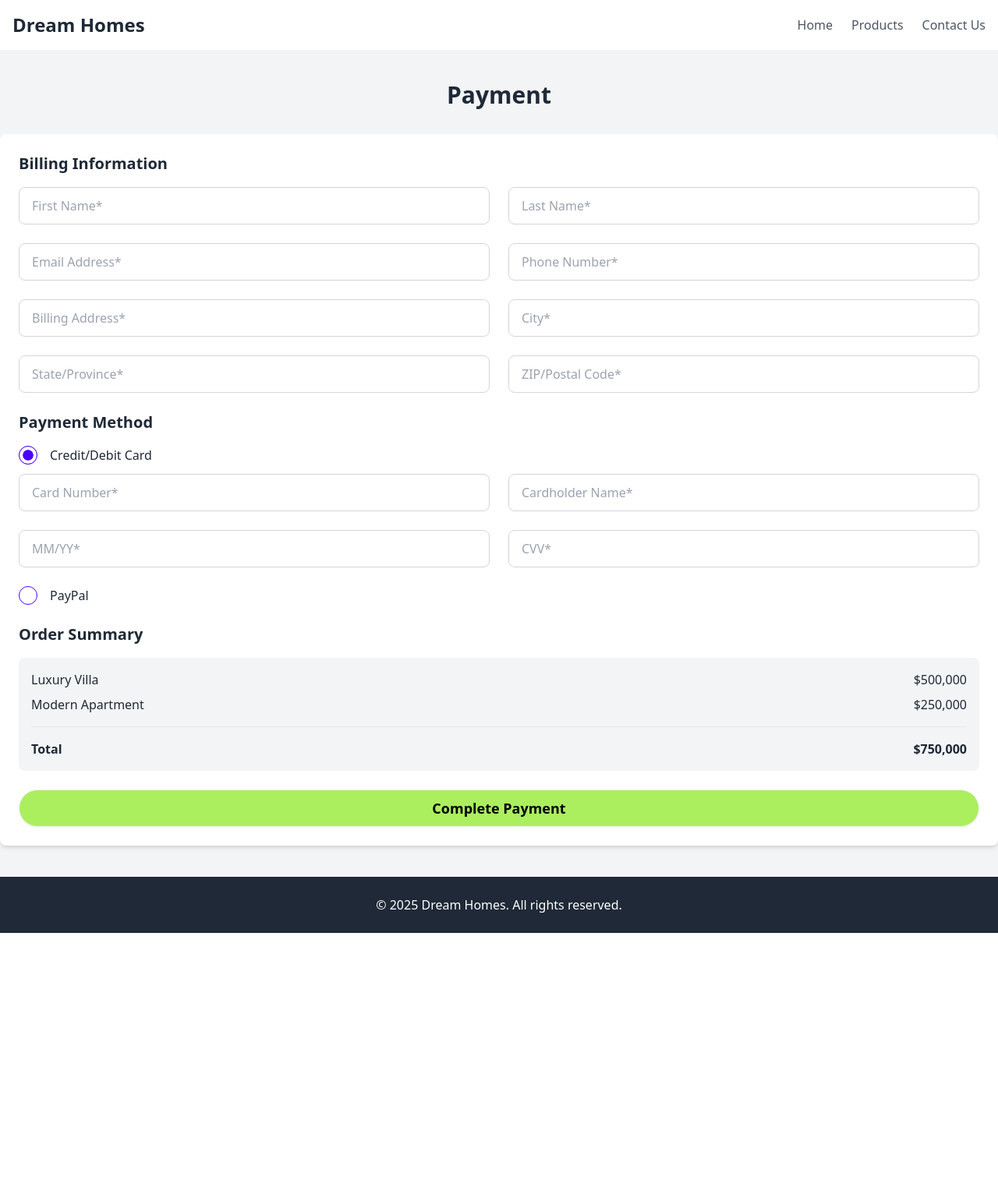
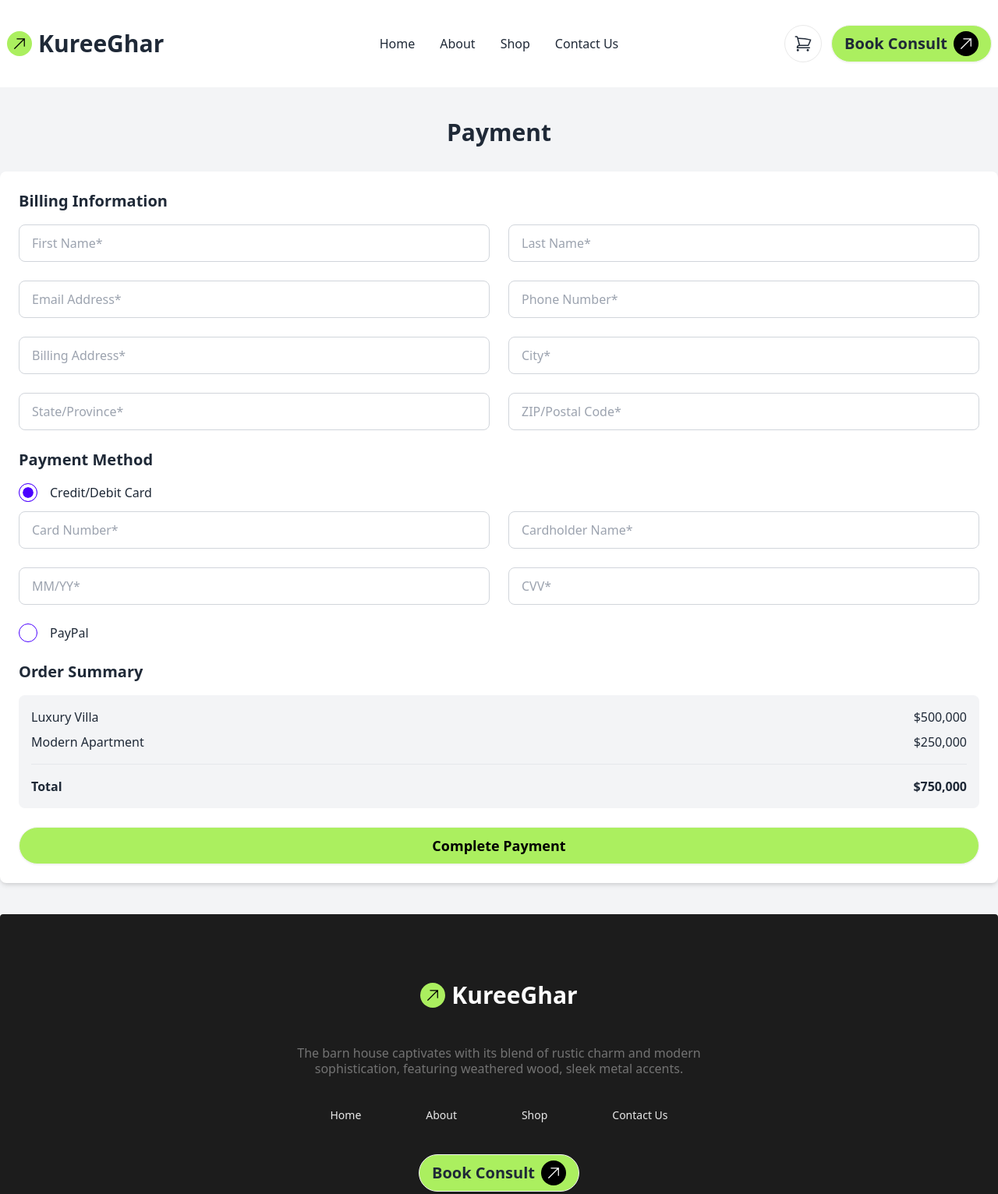
Before and after one commit to jabirstain3/KureeGhar, a plain HTML site: page checkout.html in a window 1280 px wide. Shown: the top 1532 px of the page at 78% size. Before the commit the page ends 1197 px from the top, so only its background shows below. Drawn offline with nearby package versions, Linux system fonts and the light colour scheme.

Commit message:
second commit

```diff
--- a/checkout.html
+++ b/checkout.html
@@ -9,16 +9,56 @@
     <link rel="stylesheet" href="./styles/index.css">
 </head>
 <body class="w-full max-w-[1440px] m-auto">
-    <header class="bg-white shadow-md p-4">
-        <div class="container mx-auto flex justify-between items-center">
-            <h1 class="text-2xl font-bold text-gray-800">Dream Homes</h1>
-            <nav>
-                <ul class="flex space-x-6">
-                    <li><a href="index.html" class="text-gray-600 hover:text-gray-900">Home</a></li>
-                    <li><a href="products.html" class="text-gray-600 hover:text-gray-900">Products</a></li>
-                    <li><a href="contact.html" class="text-gray-600 hover:text-gray-900">Contact Us</a></li>
+    <header id="navbar" class="w-full max-w-[1280px] m-auto">
+        <div class="my-1 md:my-3 lg:my-5 navbar">
+            <div class="navbar-start">
+                <a href="index.html">
+                    <button class="btn btn-ghost text-3xl font-extrabold p-0 m-0" href="index.html">
+                        <svg xmlns="http://www.w3.org/2000/svg" fill="none" viewBox="0 0 24 24" stroke-width="1.5" stroke="currentColor" class="size-8 p-[6px] bg-[#ABEF5F] rounded-full" style="color:black;">
+                        <path stroke-linecap="round" stroke-linejoin="round" d="m4.5 19.5 15-15m0 0H8.25m11.25 0v11.25" />
+                        </svg>
+                        <span>KureeGhar</span>
+                    </button>
+                </a>
+            </div>
+            <div class="navbar-center hidden lg:flex">
+                <ul class="menu menu-horizontal px-1 text-base">
+                    <li><a href="index.html">Home</a></li>
+                    <li><a href="about.html">About</a></li>
+                    <li><a href="shop.html">Shop</a></li>
+                    <li><a href="contact.html">Contact Us</a></li>
                 </ul>
-            </nav>
+            </div>
+            <div class="navbar-end">
+                <div class="hidden md:block md:flex items-center gap-3">
+                    <a href="cart.html">
+                        <button tabindex="0" role="button" class="btn btn-ghost  border-[#E9E9E9] bg-white btn-circle" href="cart.html">
+                            <svg xmlns="http://www.w3.org/2000/svg" fill="none" viewBox="0 0 24 24" stroke-width="1.5" stroke="currentColor" class="size-6">
+                                <path stroke-linecap="round" stroke-linejoin="round" d="M2.25 3h1.386c.51 0 .955.343 1.087.835l.383 1.437M7.5 14.25a3 3 0 0 0-3 3h15.75m-12.75-3h11.218c1.121-2.3 2.1-4.684 2.924-7.138a60.114 60.114 0 0 0-16.536-1.84M7.5 14.25 5.106 5.272M6 20.25a.75.75 0 1 1-1.5 0 .75.75 0 0 1 1.5 0Zm12.75 0a.75.75 0 1 1-1.5 0 .75.75 0 0 1 1.5 0Z" />
+                            </svg>
+                        </button>
+                    </a>
+                    <a href="contact.html" class="btn w-fit mx-auto rounded-full bg-[#ABEF5F] text-xl font-extrabold">
+                        Book Consult
+                        <svg xmlns="http://www.w3.org/2000/svg" fill="none" viewBox="0 0 24 24" stroke-width="1.5" stroke="currentColor" class="size-8 p-[6px] bg-black rounded-full" style="color:white;">
+                            <path stroke-linecap="round" stroke-linejoin="round" d="m4.5 19.5 15-15m0 0H8.25m11.25 0v11.25" />
+                        </svg>
+                    </a>
+                </div>
+                <div class="dropdown ">
+                    <div tabindex="0" role="button" class="btn btn-ghost border-[#E9E9E9] bg-white btn-circle lg:hidden p-0">
+                        <svg xmlns="http://www.w3.org/2000/svg" fill="none" viewBox="0 0 24 24" stroke-width="1.5" stroke="currentColor" class="size-7">
+                            <path stroke-linecap="round" stroke-linejoin="round" d="M3.75 6.75h16.5M3.75 12h16.5m-16.5 5.25h16.5" />
+                        </svg>
+                    </div>
+                    <!-- <ul tabindex="0" class="menu menu-sm dropdown-content bg-base-100 rounded-box z-[1] mt-3 w-52 p-2 shadow">
+                        <li><a>Item 1</a></li>
+                        <li><a>Parent</a></li>
+                        <li><a>Item 3</a></li>
+                        <li><a class="btn">Button</a></li>
+                    </ul> -->
+                </div>
+            </div>
         </div>
     </header>
 
@@ -103,9 +143,32 @@
         </dialog>
     </main>
 
-    <footer class="bg-gray-800 text-white py-6">
-        <div class="container mx-auto text-center">
-            <p>&copy; 2025 Dream Homes. All rights reserved.</p>
+    <footer class="footer footer-center bg-[#1C1C1C] text-base-content rounded p-20">
+        <div class="">
+            <button class="btn btn-ghost text-3xl text-white font-extrabold p-0 m-0">
+                <svg xmlns="http://www.w3.org/2000/svg" fill="none" viewBox="0 0 24 24" stroke-width="1.5" stroke="currentColor" class="size-8 p-[6px] bg-[#ABEF5F] rounded-full" style="color:black;">
+                <path stroke-linecap="round" stroke-linejoin="round" d="m4.5 19.5 15-15m0 0H8.25m11.25 0v11.25" />
+                </svg>
+                <span>KureeGhar</span>
+            </button>
+        </div>
+        <aside>
+            <p class="paragraph text-[#737373]">The barn house captivates with its blend of rustic charm and modern sophistication, featuring weathered wood, sleek metal accents.</p>
+        </aside>
+
+        <nav class=" w-11/12 max-w-[500px] grid sm:grid-flow-col gap-4 font-mormal text-[#E9E9E9]">
+            <a href="index.html" class="link link-hover">Home</a>
+            <a href="about.html" class="link link-hover">About</a>
+            <a href="shop.html" class="link link-hover">Shop</a>
+            <a href="contact.html" class="link link-hover">Contact Us</a>
+        </nav>
+        <div>
+            <a href="contact.html" class="btn w-fit mx-auto rounded-full bg-[#ABEF5F] text-xl font-extrabold">
+                Book Consult
+                <svg xmlns="http://www.w3.org/2000/svg" fill="none" viewBox="0 0 24 24" stroke-width="1.5" stroke="currentColor" class="size-8 p-[6px] bg-black rounded-full" style="color:white;">
+                    <path stroke-linecap="round" stroke-linejoin="round" d="m4.5 19.5 15-15m0 0H8.25m11.25 0v11.25" />
+                </svg>
+            </a>
         </div>
     </footer>
 </body>
```
